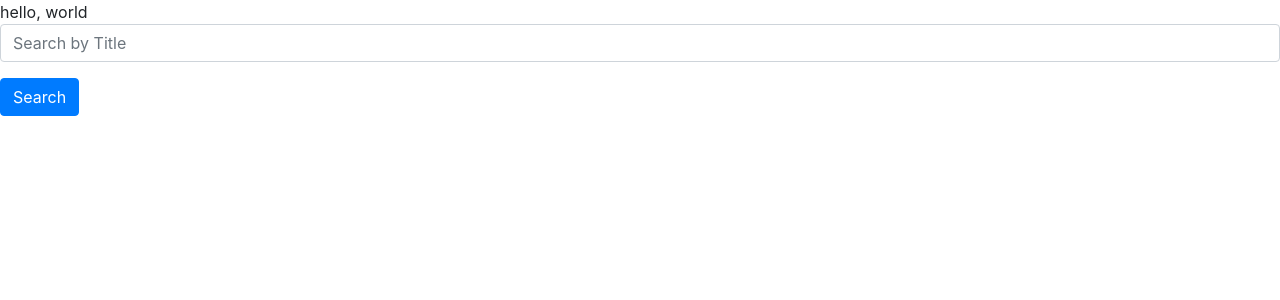
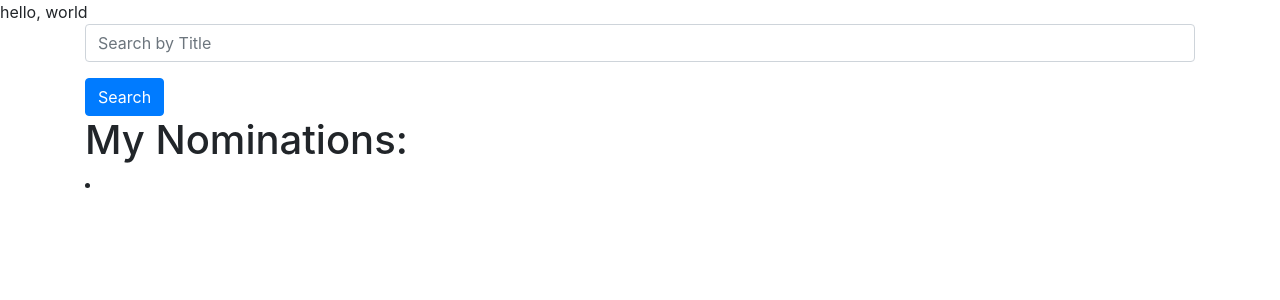
Before and after one commit to demi0504/Shoppies, a React (Create React App) app: page / in a window 1280 px wide. Shown: the top 300 px of the page. Built offline with nearby package versions, Linux system fonts and the light colour scheme.

Commit message:
data persisting to local storage...much left to accomplish

```diff
--- a/src/components/MovieCard/index.js
+++ b/src/components/MovieCard/index.js
@@ -1,11 +1,13 @@
 import React from 'react';
 import Card from 'react-bootstrap/Card';
-import Button from 'react-bootstrap/Button';
 import Container from 'react-bootstrap/Container';
 import Row from 'react-bootstrap/Row';
 import Col from 'react-bootstrap/Col';
+import NominateBtn from '../NominateBtn';
 
 const MovieCard = (props) => {
+
+
 	return (
 		<Container>
 			<Row>
@@ -14,9 +16,7 @@ const MovieCard = (props) => {
 						<Card.Body>
 							<Card.Title>Title: {props.title}</Card.Title>
 							<Card.Text>Release Year: {props.year}</Card.Text>
-							<Button
-								variant="outline-secondary">Nominate
-							</Button>
+							<NominateBtn {...props} />
 						</Card.Body>
 					</Card>
 				</Col>
--- a/src/components/MovieList/index.js
+++ b/src/components/MovieList/index.js
@@ -2,22 +2,27 @@ import React, { Component } from 'react';
 import MovieCard from "../MovieCard";
 import axios from 'axios';
 import SearchInput from '../SearchInput';
+import Button from 'react-bootstrap/Button';
+import Container from 'react-bootstrap/Container';
+import Row from 'react-bootstrap/Row';
+import Col from 'react-bootstrap/Col';
 
 class MovieList extends Component {
 	constructor(props) {
 		super(props);
 		this.state = {
 			results: [],
+			nominated:[],
+			newMovie: '',
 			searchTerm: ''
 		};
 	}
-
 
 	handleFormSubmit = event => {
 		event.preventDefault();
 		axios
 			.get(
-				`https://www.omdbapi.com/?apikey=13e51e11&t&s=${this.state.searchTerm}`
+				`https://www.omdbapi.com/?apikey=13e51e11&s=${this.state.searchTerm}&type=movie`
 			)
 			.then(res => res.data)
 			.then(res => {
@@ -40,9 +45,57 @@ class MovieList extends Component {
 		});
 	};
 
+	// nominateClick(e) {
+
+	// 	// console.log("value", event.target.value)
+	// 	const movie = e.target.value;
+	// 	if(localStorage.getItem('nominatedList') == null) {
+	// 		const nominatedList = [];
+	// 		nominatedList.push(movie);
+	// 		localStorage.setItem('nominatedList', JSON.stringify(nominatedList));
+	// 	} else {
+	// 		const nominatedList = JSON.parse(localStorage.getItem('nominatedList'));
+	// 		nominatedList.push(movie);
+	// 		localStorage.setItem('nominatedList', JSON.stringify(nominatedList));
+	// 	}
+	// };
+
+	// componentDidMount() {
+	// 	this.nominated = JSON.parse(localStorage.getItem("nominated"))
+	// 	if (localStorage.getItem("nominated")) {
+	// 		this.setState({
+	// 			nominated: ''
+	// 		})}
+	// 		else {
+	// 			this.setState({
+	// 				nominated: ''
+	// 			})
+	// 		}
+	// 	};
+
+
+	nominateClick = event => {
+		const newMovie = event.target.value;
+
+		const nominated = [this.state.nominated];
+
+		nominated.push(newMovie);
+
+		this.setState({
+			nominated,
+			newMovie: ''
+		});
+
+		localStorage.setItem("nominated", JSON.stringify(nominated));
+		localStorage.setItem("newMovie", '');
+	}
+
 	render() {
 		return (
 			<div>
+				<Container>
+					<Row>
+						<Col>
 						<SearchInput
 							searchTerm={this.state.searchTerm}
 							handleFormSubmit={this.handleFormSubmit}
@@ -51,11 +104,25 @@ class MovieList extends Component {
 						{this.state.results.map((result, index) => {
 							return (
 								<MovieCard
+									key={result.imdbID}
 									title={result.Title}
 									year={result.Year}
+									nominateClick={this.nominateClick}
 								/>
 							)
 						})}
+						</Col>
+					</Row>
+				</Container>
+				{/* Begin Nominated list */}
+				<Container>
+					<Row>
+						<Col>
+							<h1>My Nominations: </h1>
+							<li>{this.state.nominated}</li>
+						</Col>
+					</Row>
+				</Container>
 			</div>
 		)
 	}
--- /dev/null
+++ b/src/components/NominateBtn/index.js
@@ -0,0 +1,20 @@
+import React from "react";
+import Button from 'react-bootstrap/Button';
+
+// ...props, spread all of the passed props onto this element
+function NominateBtn(props) {
+
+
+  return (
+    <Button
+      className="nominate-btn"
+      tabIndex="0"
+			variant="outline-secondary"
+			value={props.title}
+			onClick={props.nominateClick}>
+      Nominate
+    </Button>
+  );
+}
+
+export default NominateBtn;
```
Also changed, not shown: src/utils/GlobalState.js (added), src/utils/actions.js (added), 1 other file (tests, documents, lock files or other folders). Lines whose indentation alone changed are shown as unchanged.
